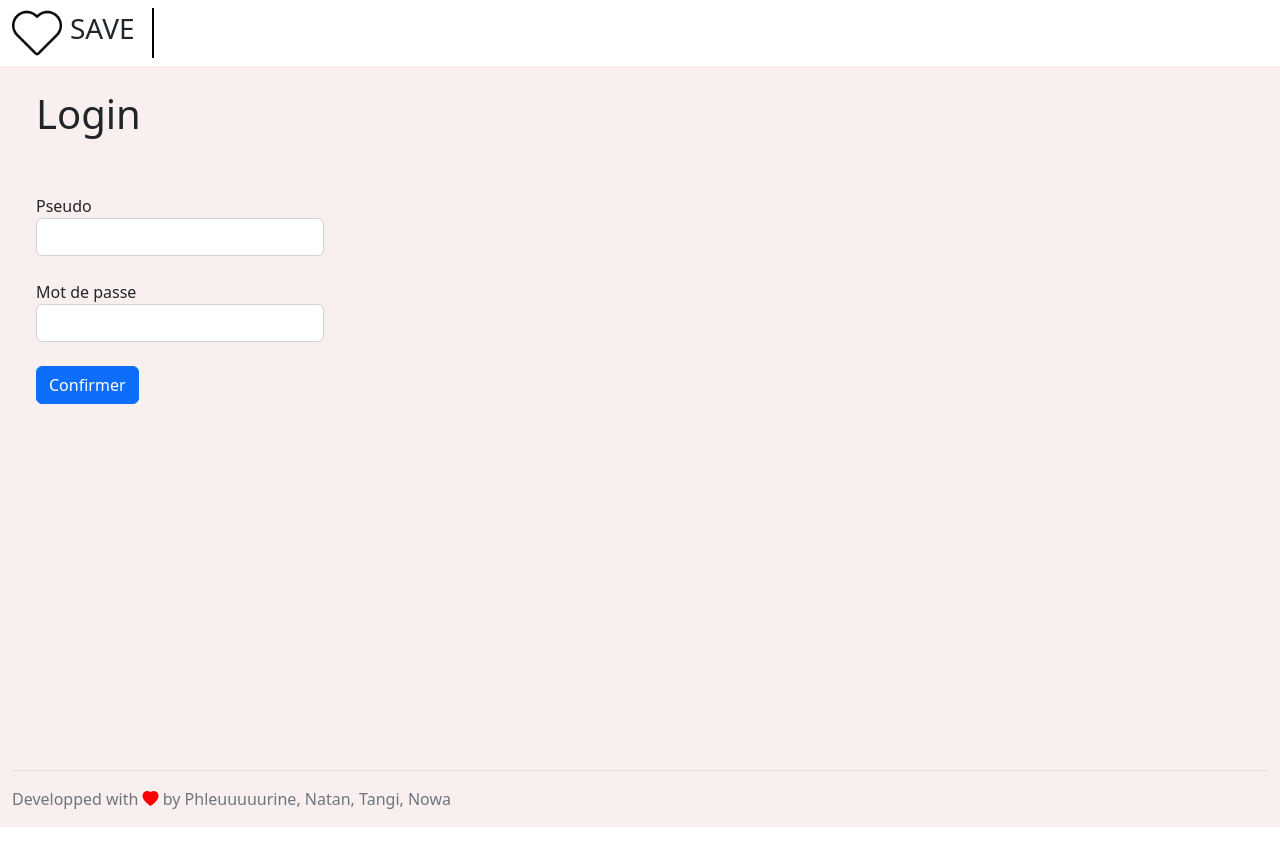
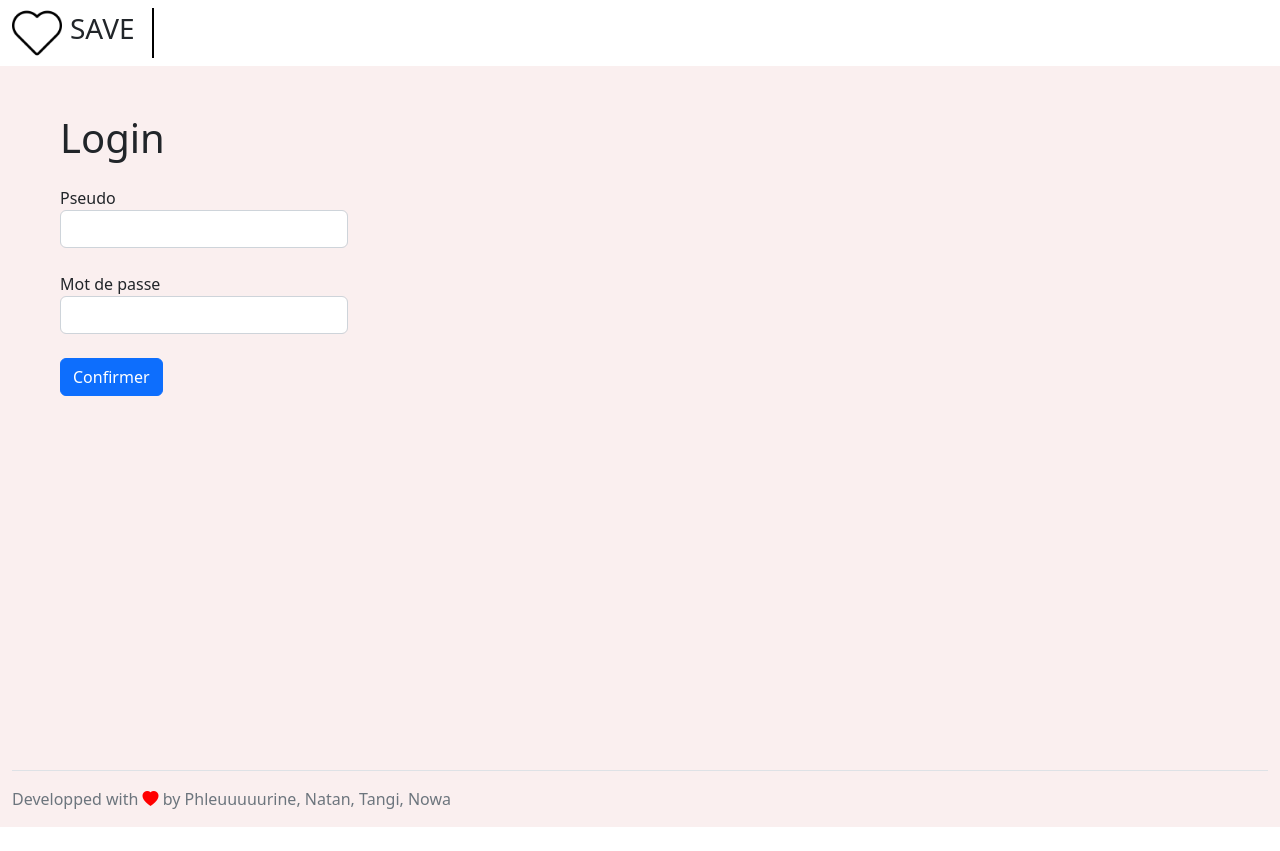
Before and after one commit to Noah-Langlois/Application_SAVE, a Vue app in the folder frontend/client_vue_global/: page /admin/login in a window 1280 px wide. Built offline with nearby package versions, Linux system fonts and the light colour scheme.

Commit message:
Upgrade IHM Login admin

```diff
--- a/frontend/client_vue_global/src/components/LoginAdmin.vue
+++ b/frontend/client_vue_global/src/components/LoginAdmin.vue
@@ -18,20 +18,20 @@ function checkPassword(value) {
 <template>
     <main style="min-height: 85vh;">
         <div>
-            <div>
-                <div class="p-4">
+            <div class="ps-5 pt-5 pe-5">
+                <div class="">
                     <h1>Login</h1>
                 </div>
-                <div class="m-4">
+                <div class="mt-4">
                     <label>Pseudo</label>
                     <input type="text" class="form-control" id="login_pseudo" style="max-width: 18rem;"/>
                 </div>
-                <div class="m-4">
+                <div class="mt-4">
                     <label>Mot de passe</label>
                     <input type="text" class="form-control" id="login_password" style="max-width: 18rem;"/>
                     <p v-if="!store.state.rightPassword">Mot de passe incorrect</p>
                 </div>
-                <div class="m-4">
+                <div class="mt-4">
                     <button class="btn btn-primary" @click="checkPassword('HomeAdmin')">Confirmer</button>
                 </div>
             </div>
```
